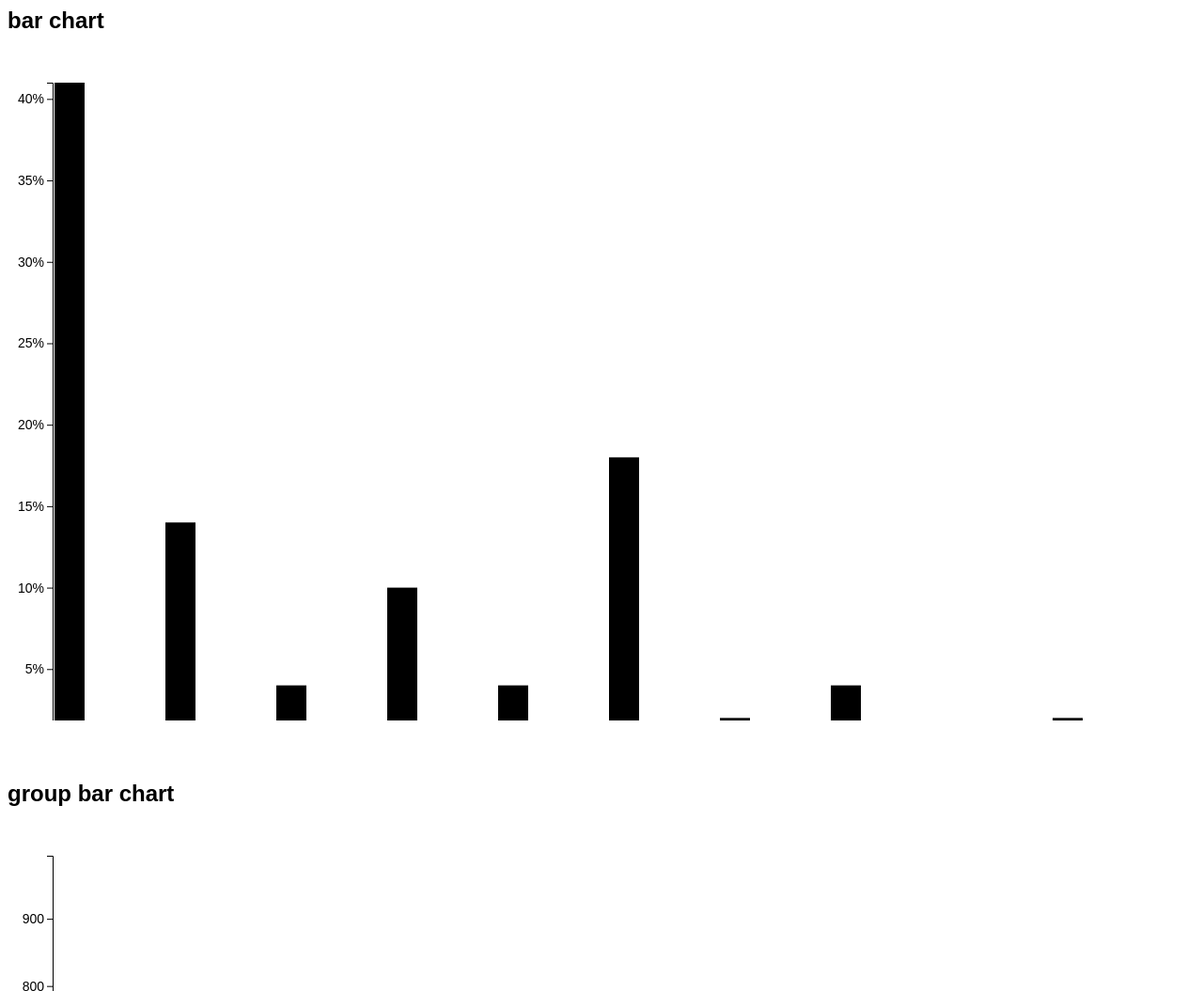
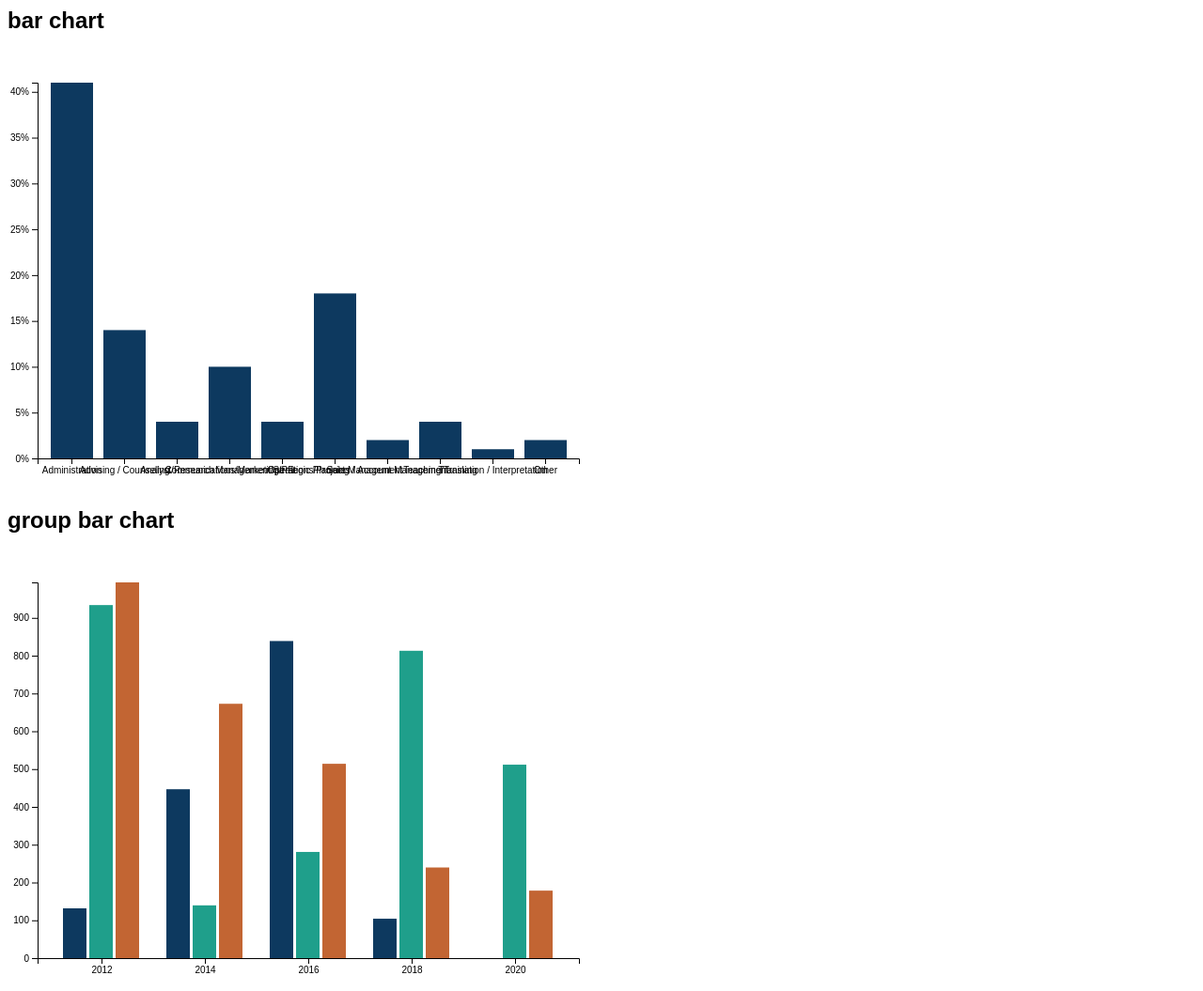
Before and after one commit to zebapy/midd-charts, a website built with Parcel: page index.html in a window 1280 px wide. Shown: the top 1055 px of the page at 94% size. Built offline with nearby package versions, Linux system fonts and the light colour scheme.

Commit message:
get bars to render

```diff
--- a/app.css
+++ b/app.css
@@ -1,83 +1,4 @@
-.hidden line,
-.hidden path {
-  display: none;
-}
-
 body {
   font-family: sans-serif;
+  font-size: 16px;
 }
-
-/* voronoi */
-g.polygons path {
-  stroke: green;
-  stroke-width: 1px;
-  fill: none;
-}
-
-.middchart {
-  font-family: sans-serif;
-}
-
-.middchart .domain {
-  stroke-width: 2px;
-  stroke: #979797;
-  position: relative;
-  z-index: 3;
-}
-
-.middchart .tick line {
-  stroke: #dedede;
-  position: relative;
-  z-index: 1;
-}
-
-.legend.y {
-  /* font-family: serif; */
-}
-
-div {
-  margin-bottom: 4rem;
-}
-
-svg text {
-  font-size: 14px;
-}
-
-svg {
-  overflow: visible;
-}
-
-/*
-#midd-barchart {
-  padding-top: 56.25%;
-  height: 0;
-  overflow: hidden;
-  position: relative;
-}
-
-#midd-barchart svg {
-  position: absolute;
-  top: 0;
-  left: 0;
-  height: 100%;
-  width: 100%;
-} */
-
-.chart-demo {
-  /* height: 500px;
-  min-width: 300px;
-  max-width: 800px; */
-}
-
-.chart-wrapper {
-  position: relative;
-  padding-top: 56.25%; /* 16:9 */
-  overflow: hidden;
-  height: 0;
-}
-
-.chart-wrapper > svg {
-  position: absolute;
-  top: 0;
-  left: 0;
-}
--- a/src/charts/bar-chart.ts
+++ b/src/charts/bar-chart.ts
@@ -37,91 +37,71 @@ export class BarChart extends BaseAxisChart {
 
   x1: ScaleBand<any>;
 
+  maxBarWidth: number;
+
+  constructor(selector, options) {
+    super(selector, options);
+
+    this.maxBarWidth = 32;
+  }
+
   draw() {
-    this.innerWrap.style('width', '100%').style('height', '100%');
+    // this.innerWrap.style('width', '100%').style('height', '100%');
 
-    const margins = this.options.margin;
+    const { innerWidth, innerHeight, height } = this.getChartSize();
 
-    const chartSize = this.getChartSize();
-    const width = chartSize.width - margins.left - margins.right;
-    const height = chartSize.height - this.getBBox('.x.axis').height;
-
+    // create the inner wrap to hold the bars
     const gBars = this.innerWrap
-      .attr('transform', `translate(${margins.left}, ${margins.top})`)
+      // .attr('transform', `translate(${margins.left}, ${margins.top})`)
       .append('g')
-      .classed('bars', true)
-      .attr('width', width);
+      .classed('bars', true);
+    // .attr('width', innerWidth);
 
     gBars
       .selectAll('g')
       .data(this.displayData.labels)
       .enter()
       .append('g')
+
+      // position each group of bars (or single bar) aligned with x axis labels
       .attr('transform', d => `translate(${this.x(d)}, 0)`)
+
+      // create each bar within the groups
       .selectAll('rect.bar')
-      .data((d, index) => {
-        const data = this.addLabelsToDataPoints(d, index);
-        return data;
-      })
+      .data((d, index) => this.addLabelsToDataPoints(d, index))
       .enter()
       .append('rect')
       .classed('bar', true)
       .attr('x', this.getBarX.bind(this))
       .attr('y', d => this.y(Math.max(0, d.value)))
       .attr('width', this.x1.bandwidth())
-      .attr('height', d => Math.abs(this.y(d.value) - this.y(0)))
+      .attr('height', d => Math.abs(height - this.y(d.value)))
       .attr('fill', d => this.getFillColor(d.datasetLabel));
-
-    // .attr("stroke", d => this.options.accessibility ? this.getStrokeColor(d.datasetLabel, d.label, d.value) : null)
-    // .attr("stroke-width", Configuration.bars.default.strokeWidth)
-    // .attr("stroke-opacity", d => this.options.accessibility ? 1 : 0);
-
-    // this.displayData.datasets.forEach((dataset, index) => {
-    //   const color = this.colorScale(index);
-
-    //   const { height } = this.getChartSize();
-
-    //   const bars = this.innerWrap.append('g').attr('class', 'bars');
-
-    //   bars
-    //     .selectAll('.bar' + index)
-    //     .data(dataset.data)
-    //     .enter()
-    //     .append('rect')
-    //     .attr('class', 'bar')
-    //     .attr('fill', color)
-    //     .attr('x', this.getBarX.bind(this))
-    //     .attr('y', d => this.y(d))
-    //     .attr('width', this.x.bandwidth())
-    //     .attr('height', d => height - this.y(d));
-    // });
   }
 
   setXScale() {
     // const { bar: margins } = Configuration.charts.margin;
-    const { left, right } = this.options.margin;
-    const chartSize = this.getChartSize();
-    const width = chartSize.width - left - right;
+    const { innerWidth: width } = this.getChartSize();
 
-    this.x = scaleBand().rangeRound([0, width]);
-    // .padding(Configuration.bars.spacing.datasets);
-    this.x.domain(this.displayData.labels);
+    // create the main scale which aligns bars with labels below
+    this.x = scaleBand()
+      .rangeRound([0, width])
+      .domain(this.displayData.labels)
+      .padding(0.2);
+
+    // create the 2nd scale used for grouped bars
+    this.x1 = scaleBand()
+      .domain(this.displayData.datasets.map(dataset => dataset.label))
+      .rangeRound([0, getMaxBarWidth(this.maxBarWidth, this.x.bandwidth())]);
 
     // if it's a grouped bar, use additoinal padding so the bars don't group up
     if (this.displayData.datasets.length > 1) {
-      this.x1 = scaleBand()
-        .rangeRound([0, width])
-        .padding(4);
-    } else {
-      this.x1 = scaleBand().rangeRound([0, width]);
+      this.x1.padding(0.1);
     }
-
-    this.x1
-      .domain(this.displayData.datasets.map(dataset => dataset.label))
-      .rangeRound([0, getMaxBarWidth(32, this.x.bandwidth())]);
   }
 
   resizeChart() {
+    console.log('resize');
     const actualChartSize: any = this.getChartSize(this.container);
     const dimensionToUseForScale = Math.min(
       actualChartSize.width,
@@ -152,12 +132,13 @@ export class BarChart extends BaseAxisChart {
   }
 
   getBarX(d) {
-    const maxWidth = null;
-    if (!isWidthConstrained(maxWidth, this.x.bandwidth())) {
+    const max = this.maxBarWidth;
+
+    if (!isWidthConstrained(max, this.x.bandwidth())) {
       return this.x1(d.datasetLabel);
     }
 
-    return this.x.bandwidth() / 2 - 32 / 2;
+    return this.x.bandwidth() / 2 - max / 2;
   }
 
   redrawBars() {
--- a/src/charts/base-axis-chart.ts
+++ b/src/charts/base-axis-chart.ts
@@ -92,28 +92,14 @@ export class BaseAxisChart extends BaseChart {
   }
 
   setYScale() {
-    const chartSize = this.getChartSize();
-    const height = chartSize.height;
-
-    this.svg
-      .select('.x.axis')
-      .node()
-      .getBBox().height;
+    const { height } = this.getChartSize();
 
     const yMin = this.getYMin();
     const yMax = this.getYMax();
 
-    // if (yScale) {
-    // 	this.y = yScale;
-    // } else {
-    this.y = scaleLinear().range([height, 0]);
-    this.y.domain([Math.min(yMin, 0), yMax]);
-    // }
-
-    // if (scales.y2 && scales.y2.ticks.max) {
-    // 	this.y2 = scaleLinear().rangeRound([height, 0]);
-    // 	this.y2.domain([scales.y2.ticks.min, scales.y2.ticks.max]);
-    // }
+    this.y = scaleLinear()
+      .range([height, 0])
+      .domain([Math.min(yMin, 0), yMax]);
   }
 
   setXScale() {
@@ -124,8 +110,7 @@ export class BaseAxisChart extends BaseChart {
 
     this.x = scaleBand()
       .rangeRound([0, width])
-      .padding(6); // swap with option padding
-    this.x.domain(this.displayData.labels);
+      .domain(this.displayData.labels);
   }
 
   getYMin(): number {
@@ -158,7 +143,7 @@ export class BaseAxisChart extends BaseChart {
   setXAxis() {
     const xAxis = axisBottom(this.x).tickFormat(this.options.xTickFormat);
 
-    const { height } = this.getChartSize();
+    const { innerHeight, height } = this.getChartSize();
 
     let xAxisRef = this.svg.select('g.x.axis');
 
@@ -166,9 +151,7 @@ export class BaseAxisChart extends BaseChart {
     if (xAxisRef.nodes().length > 0) {
       xAxisRef = this.svg
         .select('g.x.axis')
-        // .transition(t)
         .attr('transform', `translate(0, ${height})`)
-        // Casting to any because d3 does not offer appropriate typings for the .call() function
         .call(xAxis);
     } else {
       xAxisRef = this.innerWrap
@@ -179,19 +162,7 @@ export class BaseAxisChart extends BaseChart {
       xAxisRef.call(xAxis);
     }
 
-    // this.innerWrap
-    //   .append('g')
-    //   .attr('class', 'axis x')
-    //   .attr('transform', `translate(0, ${height})`)
-    //   .call(xAxis);
-
-    const yHeight =
-      this.getChartSize().height -
-      this.svg
-        .select('.x.axis')
-        .node()
-        .getBBox().height;
-    xAxisRef.attr('transform', `translate(0, ${yHeight})`);
+    xAxisRef.attr('transform', `translate(0, ${height})`);
   }
 
   setYAxis() {
@@ -236,7 +207,7 @@ export class BaseAxisChart extends BaseChart {
     console.warn('You should implement your own `draw()` function.');
 
     // Reposition the legend
-    this.positionLegend();
+    // this.positionLegend();
   }
 
   draw() {
--- a/src/charts/base-chart.ts
+++ b/src/charts/base-chart.ts
@@ -81,7 +81,7 @@ export class BaseChart {
   }
 
   getFillColor(label) {
-    this.colorScale(label);
+    return this.colorScale(label);
   }
 
   getBBox(selector: any) {
@@ -115,9 +115,9 @@ export class BaseChart {
     this.innerWrap = this.svg
       .append('g')
       .classed('inner-wrap', true)
-      .attr('transform', `translate(${left},${top})`)
-      .style('width', '100%')
-      .style('height', '100%');
+      .attr('transform', `translate(${left},${top})`);
+    // .style('width', '100%')
+    // .style('height', '100%');
 
     return this.svg;
   }
@@ -139,9 +139,18 @@ export class BaseChart {
   getChartSize(container = this.container) {
     const node = container.node();
 
+    const { margin } = this.options;
+
+    const maxWidth = 640;
+    const minHeight = 400;
+    const width = node.clientWidth <= maxWidth ? node.clientWidth : maxWidth;
+    const height = minHeight; // set a fixed height
+
     return {
-      width: node.clientWidth,
-      height: node.clientHeight
+      width,
+      height,
+      innerWidth: width - margin.left - margin.right,
+      innerHeight: height - margin.top - margin.bottom
     };
   }
 
@@ -201,6 +210,7 @@ export class BaseChart {
 
   resizeChart() {
     console.warn('You should implement your own `resizeChart()` function.');
+    this.positionLegend();
   }
 
   resizeWhenContainerChange() {
@@ -213,18 +223,11 @@ export class BaseChart {
           Math.abs(containerWidth - this.holder.clientWidth) > 1 ||
           Math.abs(containerHeight - this.holder.clientHeight) > 1
         ) {
-          containerWidth = this.holder.clientWidth;
-          containerHeight = this.holder.clientHeight;
-
-          // selectAll('.legend-tooltip').style('display', 'none');
-
-          // this.hideTooltip();
-
           this.resizeChart();
         }
       }
     });
 
-    resizeObserver.observe(this.holder);
+    // resizeObserver.observe(this.holder);
   }
 }
--- a/src/charts/config.ts
+++ b/src/charts/config.ts
@@ -11,7 +11,7 @@ export interface MarginOption {
 }
 
 export interface ChartData {
-  labels: Array<string | number>;
+  labels: Array<string>;
   datasets: Array<DataSet>;
 }
 
@@ -51,8 +51,8 @@ export const colors = Object.values(colorMap);
 const defaultMargin = {
   top: 32,
   right: 32,
-  left: 48,
-  bottom: 48
+  left: 32,
+  bottom: 32
 };
 
 const baseOptions: BaseChartOptions = {
```
